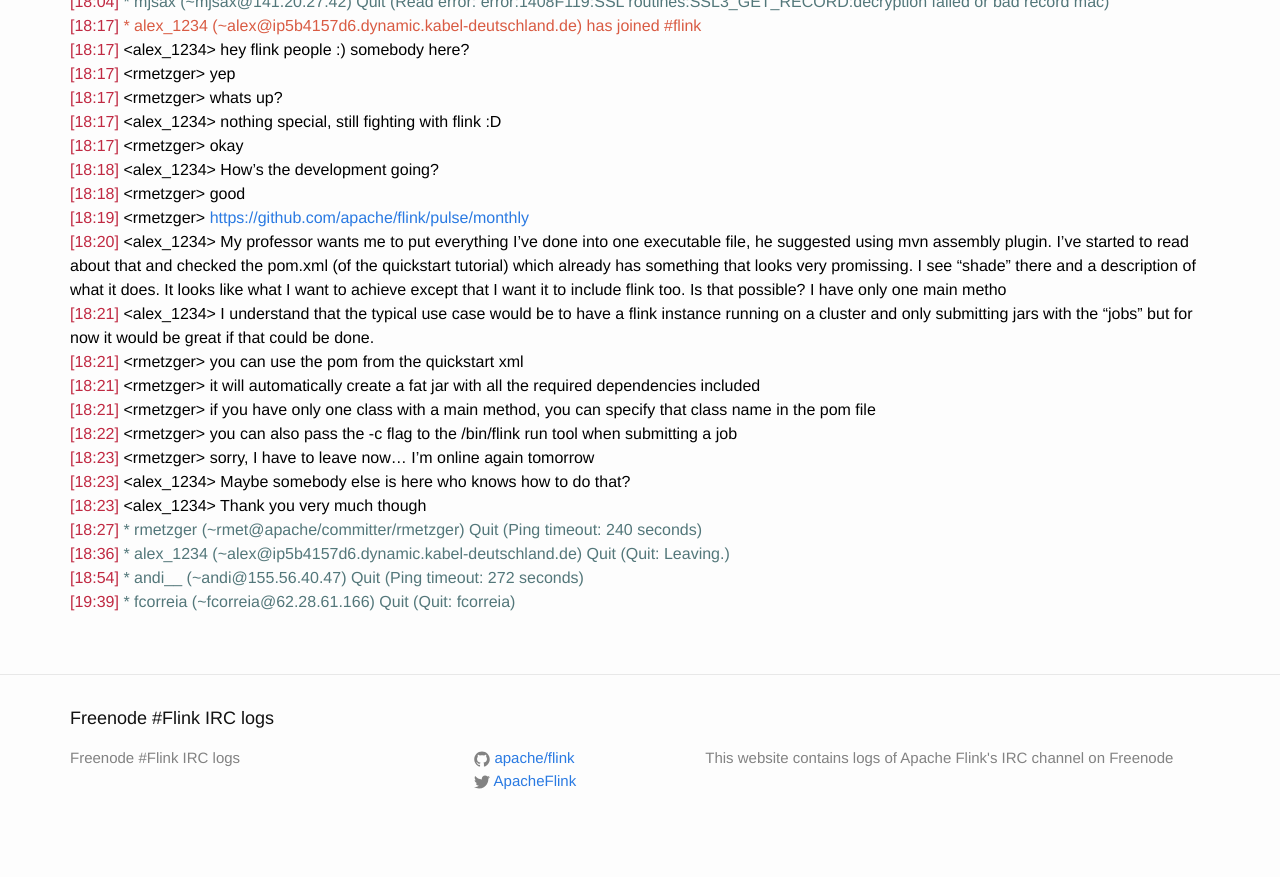
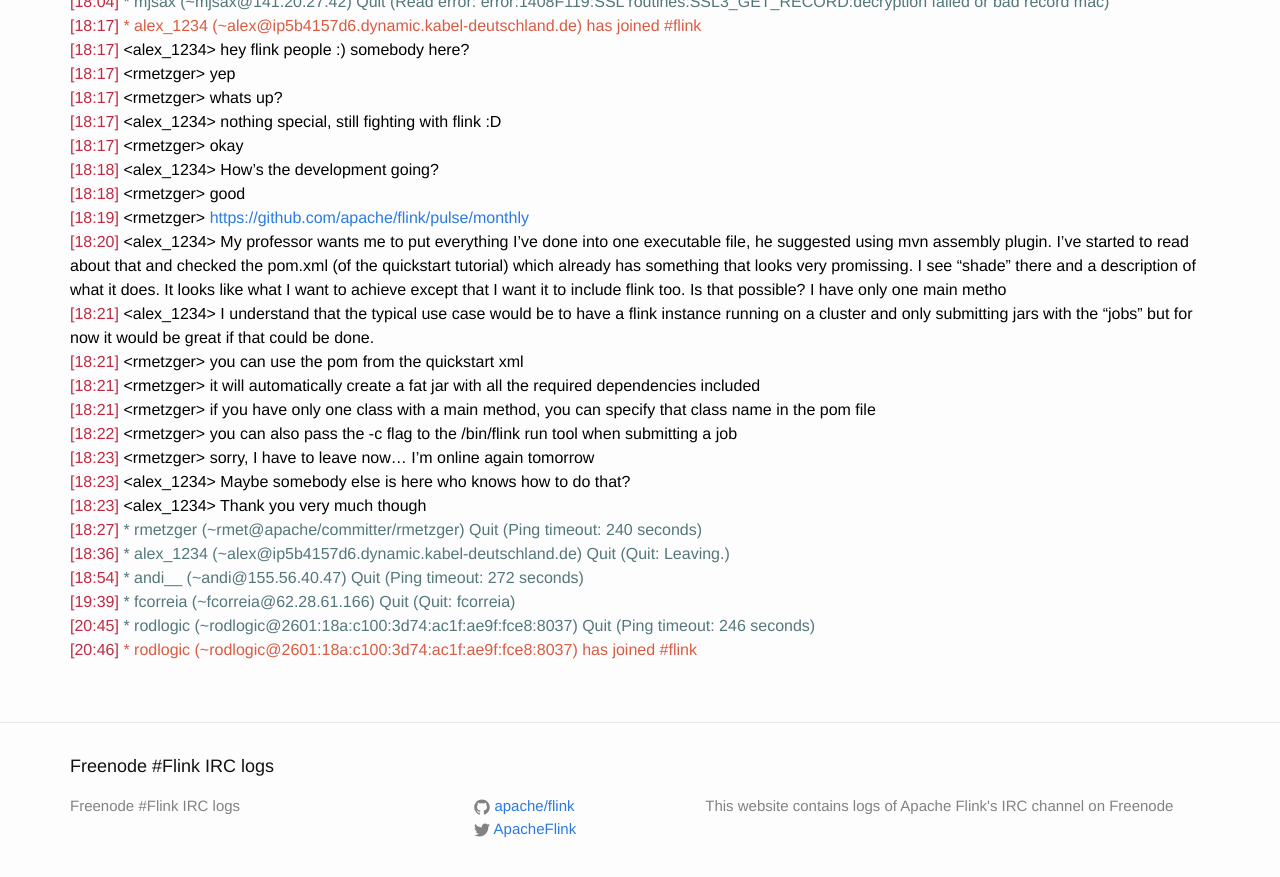
Before and after one commit to flink-irc-logs/flink-irc-logs.github.io, a Jekyll site: the page built from _posts/2015-11-19-logs.markdown, in a window 1280 px wide and 900 px high, scrolled down 2010 px. Shown: the top 877 px of the window. Built offline with Jekyll 4.4.1, drawn with Linux system fonts in a browser that asks for light colours; before the commit the page ends 2862 px from its top, so only the background shows below that.

Commit message:
Update of the logs on Thu Nov 19 22:22:44 CET 2015

```diff
--- a/_posts/2015-11-19-logs.markdown
+++ b/_posts/2015-11-19-logs.markdown
@@ -102,3 +102,5 @@
 <span class="irc-date">[18:36]</span> <span class="irc-navy">* alex_1234 (~alex@ip5b4157d6.dynamic.kabel-deutschland.de) Quit (Quit: Leaving.)</span><br />
 <span class="irc-date">[18:54]</span> <span class="irc-navy">* andi__ (~andi@155.56.40.47) Quit (Ping timeout: 272 seconds)</span><br />
 <span class="irc-date">[19:39]</span> <span class="irc-navy">* fcorreia (~fcorreia@62.28.61.166) Quit (Quit: fcorreia)</span><br />
+<span class="irc-date">[20:45]</span> <span class="irc-navy">* rodlogic (~rodlogic@2601:18a:c100:3d74:ac1f:ae9f:fce8:8037) Quit (Ping timeout: 246 seconds)</span><br />
+<span class="irc-date">[20:46]</span> <span class="irc-green">* rodlogic (~rodlogic@2601:18a:c100:3d74:ac1f:ae9f:fce8:8037) has joined #flink</span><br />
```
